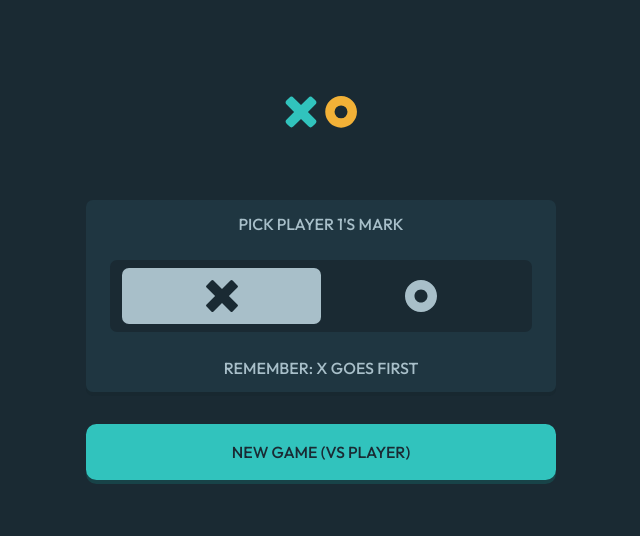
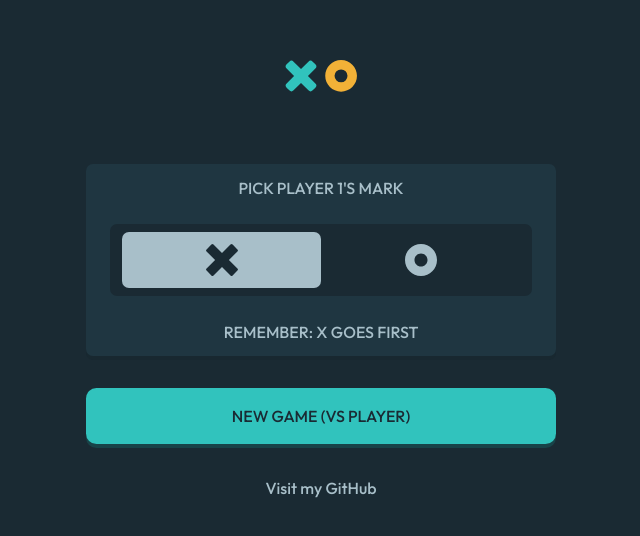
Before and after one commit to chocolateflight/react-tic-tac-toe, a React (Create React App) app: page / in a window 1280 px wide. Shown: the part 116-652 px from the top of the page, without its empty margins (319-959 px from the left). Built offline with nearby package versions, Linux system fonts and the light colour scheme.

Commit message:
added github link to menu

```diff
--- a/src/components/Menu/Menu.tsx
+++ b/src/components/Menu/Menu.tsx
@@ -85,6 +85,9 @@ const Menu = (props: Props) => {
       >
         <span className='uppercase'>New Game (VS Player)</span>
       </div>
+      <div className='select-none w-[full] h-[56px] flex justify-center items-center mt-[16px] hover:text-blueLight'>
+        <a href="https://github.com/chocolateflight" target="_blank" rel="noopener noreferrer">Visit my GitHub</a>
+      </div>
     </div>
   );
 };
```
